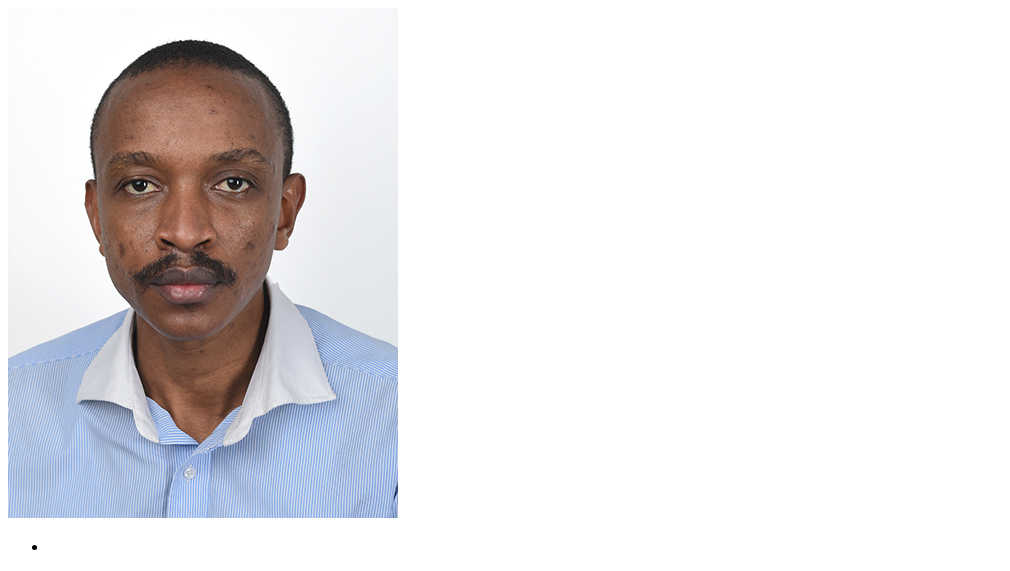
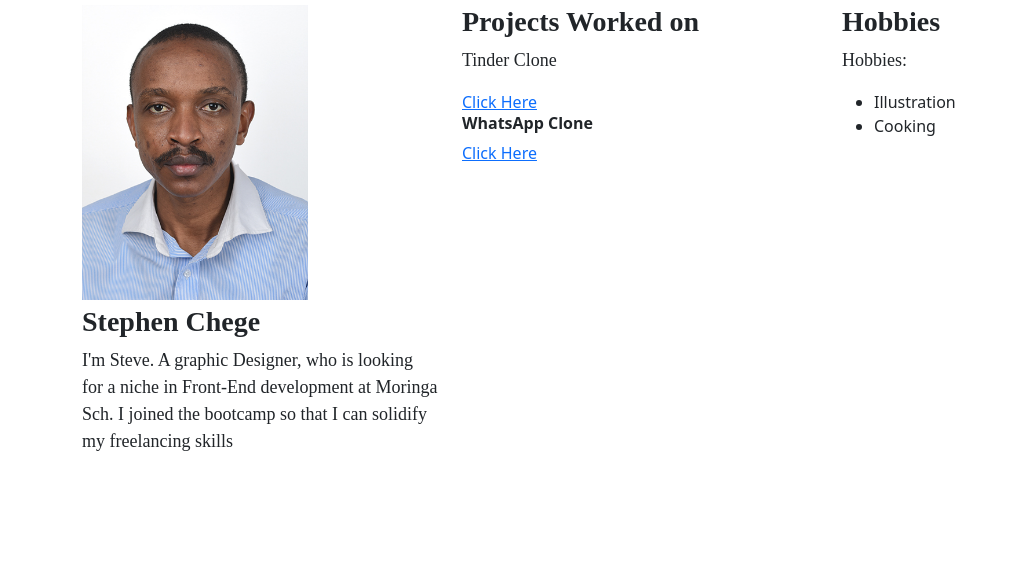
Before and after one commit to Steve-FrontEnd/Personal-project, a plain HTML site: page index.html in a window 1280 px wide. Shown: the top 571 px of the page, without its empty margins (0-1010 px from the left). Drawn offline with nearby package versions, Linux system fonts and the light colour scheme; files whose address does not match are found by name.

Commit message:
Your branch is up to date with 'origin/main'.

```diff
--- /dev/null
+++ b/css/style.css
@@ -0,0 +1,22 @@
+.image {
+    padding-top: 5px;
+    height: 300px;
+}
+h3 {
+    font-family: 'Times New Roman', Times, serif;
+    padding-top: 5px;
+    font-weight: bolder;
+}
+ span {
+     color:blue;
+     font-weight: bold;
+ }
+ p {
+     font-family: 'Times New Roman', Times, serif;
+     font-size: large;
+ }
+ .language {
+     padding-top: 5px;
+     font-size: larger;
+     font-weight: bold;
+ }
--- a/css/styles.css
+++ /dev/null
@@ -1,27 +0,0 @@
-*{
-   margin: 0;
-   padding: 0;
-   font-family: sans-serif;
-}
-
-.hero{
-    position: relative;
-    width: 100%;
-    height: 100vh;
-    background: #eff4fd;
-}
-
-nav{
-    display: flex;
-    width: 84%;
-    margin: auto;
-    padding: 20px 0;
-    align-items: center;
-    justify-content: space-between;
-}
-
-nav ul li{
-    display: inline-block;
-    list-style: none;
-    margin: 10px 20px;
-}
--- a/index.html
+++ b/index.html
@@ -1,37 +1,47 @@
 <!DOCTYPE html>
 <html lang="en">
+
 <head>
-    <meta charset="UTF-8">
-    <meta http-equiv="X-UA-Compatible" content="IE=edge">
-    <meta name="viewport" content="width=device-width, initial-scale=1.0">
-    <title>Steve Portfolio</title>
-    <link rel="stylesheet" href="style.css">
+    <title>Portfolio Landing Page </title>
+    <link href="https://cdn.jsdelivr.net/npm/bootstrap@5.1.3/dist/css/bootstrap.min.css" rel="stylesheet" integrity="sha384-1BmE4kWBq78iYhFldvKuhfTAU6auU8tT94WrHftjDbrCEXSU1oBoqyl2QvZ6jIW3" crossorigin="anonymous">
+    <link rel="stylesheet" type="text/css" href="css/style.css"/>
+
 </head>
+
 <body>
-    <div class="hero">
-        <nav>
-            <img src="C:\Users\Tiff\Documents\moringa\images\Passport.jpg" class="C:\Users\Tiff\Documents\moringa\images\Passport.jpg">
-            <ul>
-                <li><a href="PROJECTS"></a></li>
-            </ul>
-        </nav>
-        <div class="detel">
-            <h1>I am Steve <span>Chege</span></h1>
-            <p>A software developer by profession</p>
-            <br> I am passionate about coding that is why I decided to enrol for a bootcamp. Cooking is my hobby.
+    <div class="container">
+        <div  class="row">
+            <div class="col-md-4">
+                <img class="image" src="images/Passport.jpg"/>
+                <h3>Stephen Chege</h3>
+                <p>I'm Steve. A graphic Designer, who is looking for a niche in Front-End development at Moringa Sch. I joined the bootcamp so that I can solidify my freelancing skills</p>
+            </div>
+            <div class="col-md-4">
+                <h3>Projects Worked on</h3>
+                <p>Tinder Clone</strong></p>
+                <a href="https://github.com/Steve-FrontEnd">Click Here</a>
 
+                <h6><strong>WhatsApp Clone</strong></h6>
+                <a href="my-first-website.html">Click Here</a>
 
+                </ul>
+            </div>
+            <div class="col-md-4">
+                <h3>Hobbies</h3>
+                <p>Hobbies:</p>
+                <ul>
+                    <li>Illustration</li>
+                    <li>Cooking</li>
+                </ul>
+
+            </div>
 
 
 
         </div>
-
-        <h2>Tinder Clone
-            <a href="https://github.com/Steve-FrontEnd">projects done</a></h2>
-            <h3>WhatsApp Clone
-                <a href="https://github.com/Steve-FrontEnd">projects done</a></h3>
+    </div>
 
 
-    </div>
 </body>
+
 </html>
```
